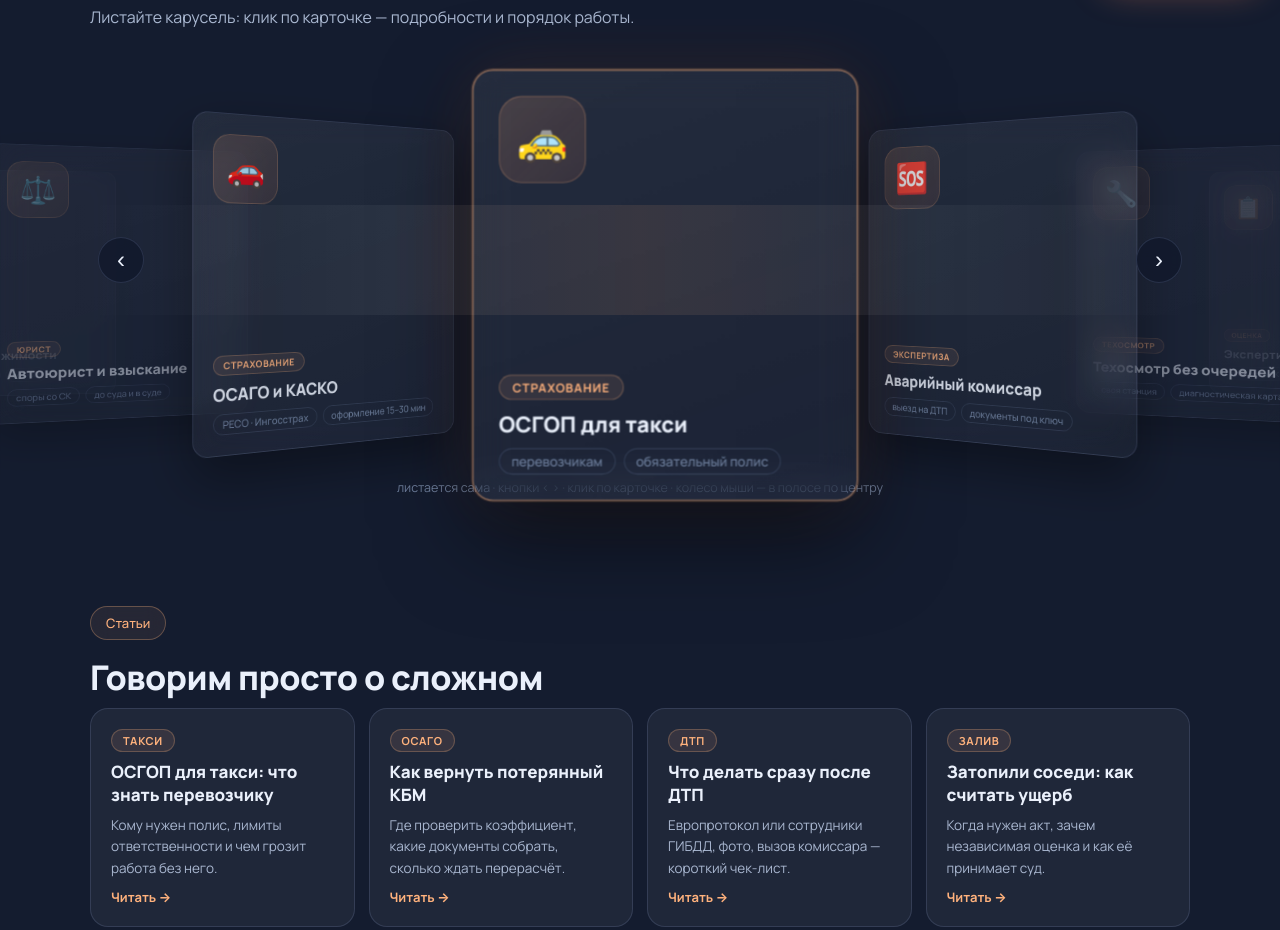
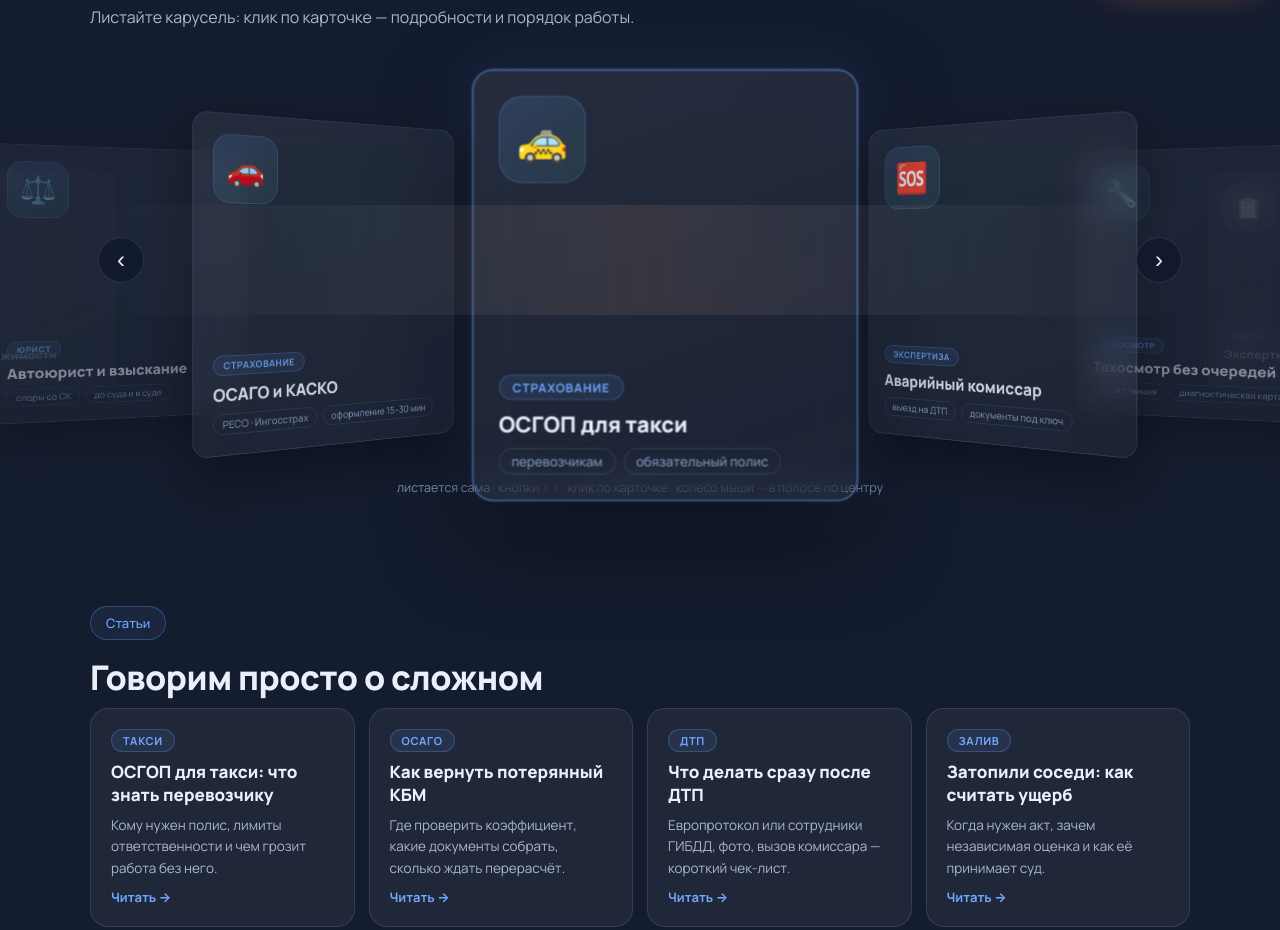
Before and after one commit to s-afanasiev/vesha, a website: page public/experiments/ocenka-site-v2/index.html in a window 1280 px wide. Shown: the part 806-1736 px from the top of the page. Drawn offline with Linux system fonts and the light colour scheme.

Commit message:
ocenka-site-v2: вариант А по шпаргалке — доверительная роль (синий/бирюза) для тегов, ссылок, иконок и фокуса; персик только у CTA; faint поднят до 4.9:1 (WCAG)

```diff
--- a/public/experiments/ocenka-site-v2/index.html
+++ b/public/experiments/ocenka-site-v2/index.html
@@ -7,7 +7,7 @@
   <link rel="preconnect" href="https://fonts.googleapis.com" />
   <link rel="preconnect" href="https://fonts.gstatic.com" crossorigin />
   <link href="https://fonts.googleapis.com/css2?family=Manrope:wght@400;500;700;800&display=swap" rel="stylesheet" />
-  <link rel="stylesheet" href="./ocenka-site-v2.css?v=5" />
+  <link rel="stylesheet" href="./ocenka-site-v2.css?v=7" />
 </head>
 <body class="ov-body">
   <div class="ov-bg" aria-hidden="true">
--- a/public/experiments/ocenka-site-v2/ocenka-site-v2.css
+++ b/public/experiments/ocenka-site-v2/ocenka-site-v2.css
@@ -9,10 +9,12 @@
   --ov-border: rgba(173, 197, 255, 0.14);
   --ov-text: #eaf0fb;
   --ov-muted: #a9b7d0;
-  --ov-faint: #7182a0;
+  --ov-faint: #8296b8;
   --ov-accent: #ffb27d;
   --ov-accent-2: #ff8a5c;
   --ov-accent-ink: #2a1608;
+  --ov-trust: #6fa8ff;  /* доверие: ссылки, теги, выделение, фокус */
+  --ov-teal: #5cc8c0;   /* успех/галочки */
   --ov-radius: 18px;
   --ov-font: 'Manrope', system-ui, -apple-system, 'Segoe UI', Roboto, Arial, sans-serif;
 }
@@ -141,9 +143,9 @@ html {
 
 .ov-pill--soft {
   margin-bottom: 14px;
-  color: var(--ov-accent);
-  border-color: rgba(255, 178, 125, 0.3);
-  background: rgba(255, 178, 125, 0.08);
+  color: var(--ov-trust);
+  border-color: rgba(111, 168, 255, 0.3);
+  background: rgba(111, 168, 255, 0.08);
 }
 
 .ov-tag {
@@ -153,9 +155,9 @@ html {
   font: 700 11px var(--ov-font);
   letter-spacing: 0.06em;
   text-transform: uppercase;
-  color: var(--ov-accent);
-  background: rgba(255, 178, 125, 0.1);
-  border: 1px solid rgba(255, 178, 125, 0.25);
+  color: var(--ov-trust);
+  background: rgba(111, 168, 255, 0.1);
+  border: 1px solid rgba(111, 168, 255, 0.25);
 }
 
 /* ---------- шапка ---------- */
@@ -269,7 +271,7 @@ html {
 }
 
 .ov-grad {
-  background: linear-gradient(100deg, var(--ov-accent) 20%, var(--ov-accent-2));
+  background: linear-gradient(100deg, var(--ov-trust) 20%, var(--ov-teal));
   -webkit-background-clip: text;
   background-clip: text;
   color: transparent;
@@ -308,14 +310,14 @@ html {
 
 .ov-hero__rating strong {
   font: 800 46px/1 var(--ov-font);
-  background: linear-gradient(135deg, var(--ov-accent), var(--ov-accent-2));
+  background: linear-gradient(135deg, var(--ov-trust), var(--ov-teal));
   -webkit-background-clip: text;
   background-clip: text;
   color: transparent;
 }
 
 .ov-stars {
-  color: var(--ov-accent);
+  color: var(--ov-teal);
   font-size: 14px;
   letter-spacing: 2px;
 }
@@ -431,12 +433,12 @@ html {
 }
 
 .ov-card:hover {
-  border-color: rgba(255, 178, 125, 0.45);
+  border-color: rgba(111, 168, 255, 0.45);
 }
 
 .ov-card--active {
-  border-color: rgba(255, 178, 125, 0.55);
-  box-shadow: 0 30px 80px rgba(0, 0, 0, 0.55), 0 0 0 1px rgba(255, 178, 125, 0.25), 0 0 60px rgba(255, 138, 92, 0.12);
+  border-color: rgba(111, 168, 255, 0.55);
+  box-shadow: 0 30px 80px rgba(0, 0, 0, 0.55), 0 0 0 1px rgba(111, 168, 255, 0.25), 0 0 60px rgba(111, 168, 255, 0.14);
 }
 
 .ov-card__icon {
@@ -447,8 +449,8 @@ html {
   height: 74px;
   border-radius: 20px;
   font-size: 36px;
-  background: linear-gradient(135deg, rgba(255, 178, 125, 0.16), rgba(255, 138, 92, 0.1));
-  border: 1px solid rgba(255, 178, 125, 0.22);
+  background: linear-gradient(135deg, rgba(111, 168, 255, 0.16), rgba(92, 200, 192, 0.1));
+  border: 1px solid rgba(111, 168, 255, 0.22);
   margin-bottom: auto;
 }
 
@@ -460,9 +462,9 @@ html {
   font: 700 10.5px var(--ov-font);
   letter-spacing: 0.07em;
   text-transform: uppercase;
-  color: var(--ov-accent);
-  background: rgba(255, 178, 125, 0.1);
-  border: 1px solid rgba(255, 178, 125, 0.25);
+  color: var(--ov-trust);
+  background: rgba(111, 168, 255, 0.1);
+  border: 1px solid rgba(111, 168, 255, 0.25);
 }
 
 .ov-card h3 {
@@ -505,7 +507,7 @@ html {
 
 .ov-carousel__arrow:hover {
   background: var(--ov-surface-2);
-  border-color: rgba(255, 178, 125, 0.4);
+  border-color: rgba(111, 168, 255, 0.4);
 }
 
 .ov-carousel__arrow--prev {
@@ -573,7 +575,7 @@ html {
 
 .ov-article:hover {
   transform: translateY(-3px);
-  border-color: rgba(255, 178, 125, 0.4);
+  border-color: rgba(111, 168, 255, 0.4);
 }
 
 .ov-article h3 {
@@ -591,7 +593,7 @@ html {
 
 .ov-more {
   font: 700 13px var(--ov-font);
-  color: var(--ov-accent);
+  color: var(--ov-trust);
 }
 
 /* ---------- офисы ---------- */
@@ -670,13 +672,13 @@ html {
 
 .ov-form input:focus {
   outline: none;
-  border-color: rgba(255, 178, 125, 0.55);
+  border-color: rgba(111, 168, 255, 0.55);
 }
 
 .ov-form__note {
   margin: 14px 0 0;
   font-size: 14px;
-  color: #7ed98f;
+  color: var(--ov-teal);
 }
 
 /* ---------- футер ---------- */
@@ -713,7 +715,7 @@ html {
 }
 
 .ov-footer a:hover {
-  color: var(--ov-accent);
+  color: var(--ov-trust);
 }
 
 .ov-footer__demo {
@@ -809,7 +811,7 @@ html {
   justify-content: center;
   font-size: 74px;
   background:
-    radial-gradient(ellipse 70% 90% at 50% 110%, rgba(255, 138, 92, 0.28), transparent),
+    radial-gradient(ellipse 70% 90% at 50% 110%, rgba(111, 168, 255, 0.26), transparent),
     linear-gradient(160deg, rgba(255, 255, 255, 0.05), rgba(255, 255, 255, 0.01));
   border-bottom: 1px solid rgba(255, 255, 255, 0.08);
 }
```
